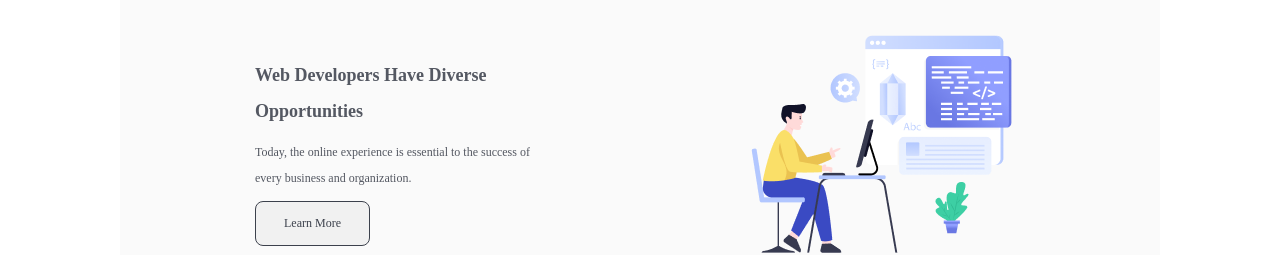
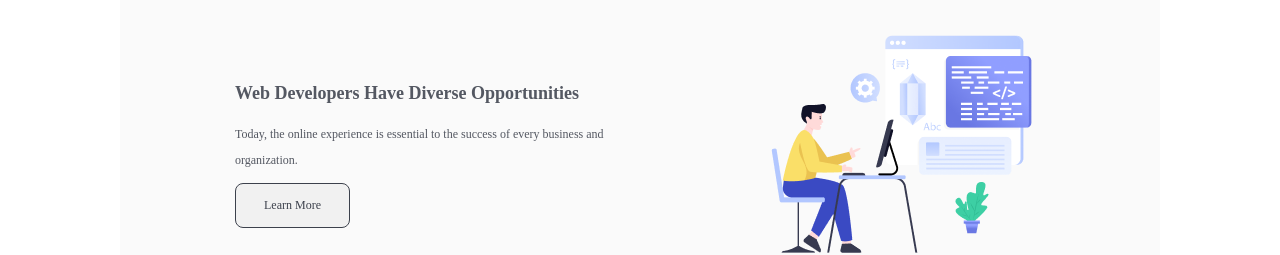
Before and after one commit to Tarekcou/assignment-1, a plain HTML site: page index.html in a window 1280 px wide. Shown: the part 712-967 px from the top of the page. Drawn offline with Linux system fonts and the light colour scheme; a web font is replaced by a local one.

Commit message:
assignment done

```diff
--- a/styles/style.css
+++ b/styles/style.css
@@ -144,7 +144,7 @@
     justify-content: center;
     align-items: start;
     gap: 10px;
-    padding: 0 100px;
+    margin: 0 80px;
     /* padding: 0 150px; */
 }
 .body-1 h1, .body-2 h1, .body-3 h1{
```
